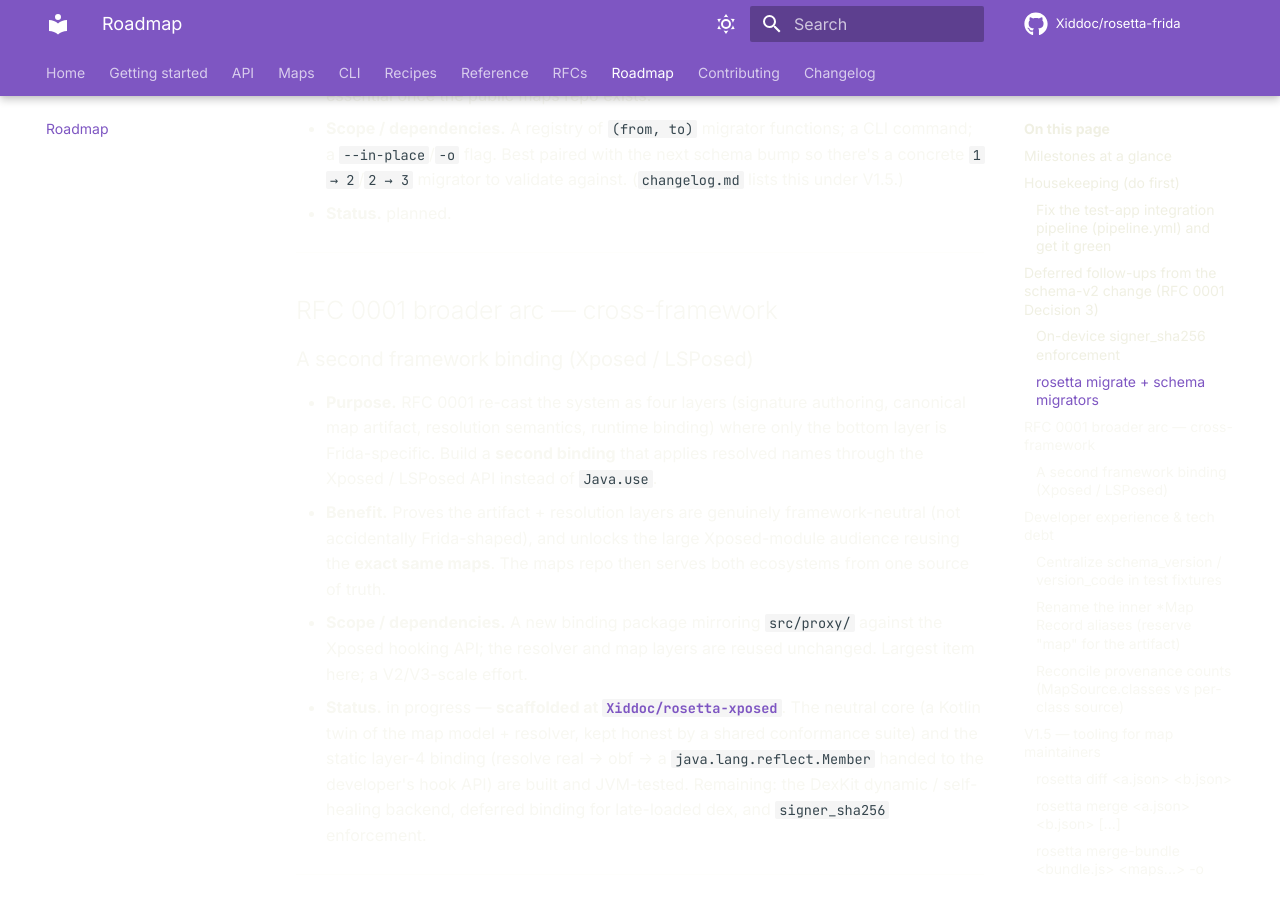
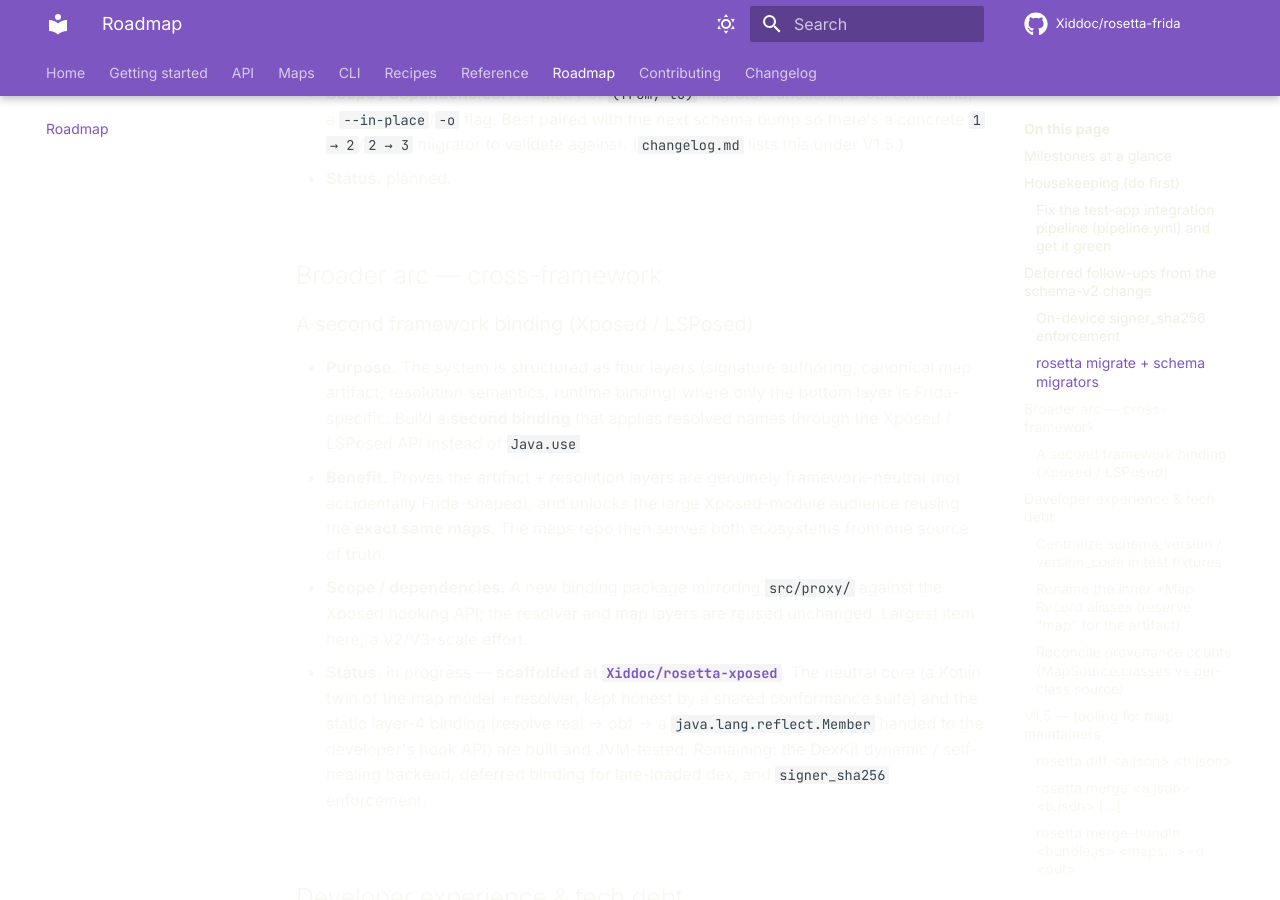
Before and after one commit to Xiddoc/rosetta-frida, an MkDocs documentation site: the page built from docs/roadmap.md, in a window 1280 px wide and 900 px high, scrolled down 2890 px. Built offline with MkDocs 1.6.1 and Material for MkDocs 9.7.7, drawn with Linux system fonts in a browser that asks for light colours; comment, search, counter and statistics services are not loaded; some of the changed text lies outside the part shown.

Commit message:
docs: remove RFC references from public human docs
RFCs are agent-facing planning material, not public human documentation.
Strip the inline '(RFC 0001 ...)' citations and links from the human
docs (roadmap, reference/types, maps/format), drop the RFC entry from
the MkDocs nav, and exclude docs/rfcs/ from the published site via
exclude_docs. The RFC file stays in the repo (docs/rfcs/) so agents and
the AGENTS.md pointers still resolve it. Verified with mkdocs build
--strict: site builds clean, no rfcs/ page published, no RFC references
in the built HTML.

https://claude.ai/code/session_019pdXomM7PcpPavjciYc91G

```diff
--- a/docs/reference/types.md
+++ b/docs/reference/types.md
@@ -26,7 +26,7 @@ interface RosettaMap {
     schema_version: 2;
     app: string;
     version: string; // versionName label — fuzzy fallback only
-    version_code: number; // authoritative selection key (RFC 0001)
+    version_code: number; // authoritative selection key
     captured_at?: string;
     signer_sha256?: string; // signing-cert hash authenticity guard
     frida_min_version?: string;
--- a/docs/roadmap.md
+++ b/docs/roadmap.md
@@ -77,11 +77,10 @@ move between them as priorities shift.
 
 ---
 
-## Deferred follow-ups from the schema-v2 change (RFC 0001 Decision 3)
+## Deferred follow-ups from the schema-v2 change
 
 These close out the app-identity work that landed the `version_code` and
-`signer_sha256` fields. See
-[`rfcs/0001-unified-cross-framework-signatures.md`](rfcs/0001-unified-cross-framework-signatures.md).
+`signer_sha256` fields.
 
 ### On-device `signer_sha256` enforcement
 
@@ -121,11 +120,11 @@ These close out the app-identity work that landed the `version_code` and
 
 ---
 
-## RFC 0001 broader arc — cross-framework
+## Broader arc — cross-framework
 
 ### A second framework binding (Xposed / LSPosed)
 
-- **Purpose.** RFC 0001 re-cast the system as four layers (signature
+- **Purpose.** The system is structured as four layers (signature
   authoring, canonical map artifact, resolution semantics, runtime
   binding) where only the bottom layer is Frida-specific. Build a
   **second binding** that applies resolved names through the Xposed /
--- a/mkdocs.yml
+++ b/mkdocs.yml
@@ -10,6 +10,11 @@ edit_uri: edit/master/docs/
 
 docs_dir: docs
 site_dir: site
+
+# RFCs are agent-facing planning material, kept in the repo (docs/rfcs/)
+# for tooling but excluded from the published human docs site.
+exclude_docs: |
+  rfcs/
 
 theme:
   name: material
@@ -149,8 +154,6 @@ nav:
       - Types: reference/types.md
       - Events: reference/events.md
       - Design: reference/design.md
-  - RFCs:
-      - 0001 — Unified cross-framework signatures: rfcs/0001-unified-cross-framework-signatures.md
   - Roadmap: roadmap.md
   - Contributing: contributing.md
   - Changelog: changelog.md
```
Also changed, not shown: docs/maps/format.md (+1 -1 lines).
